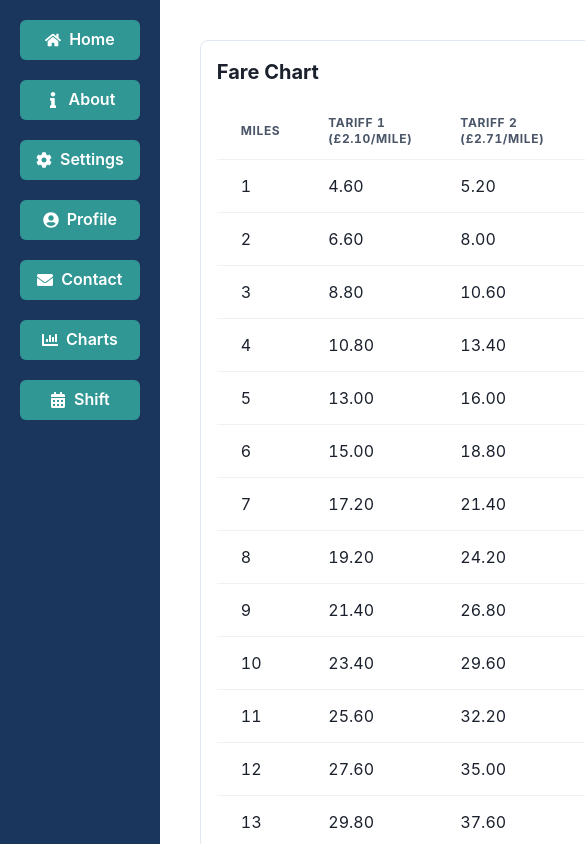
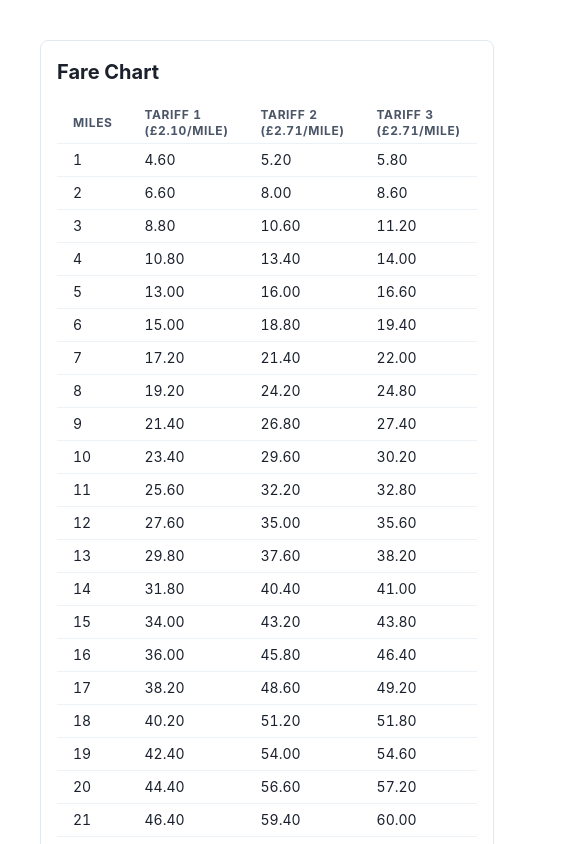
Before and after one commit to GPT-Engineer-App/taxi-journey-pricer, a React (Vite) app: page / in a window 390 px wide. Shown: the top 844 px of the page, 585 px wide, since content can reach past the window. Built offline with nearby package versions, Linux system fonts and the light colour scheme.

Commit message:
make the whole website responsive it doesnt display well on mobile
The website has been updated to be responsive. Flex layouts now adjust based on breakpoints, the sidebar is now collapsible on mobile, and tables are scrollable on smaller screens.

```diff
--- a/src/App.jsx
+++ b/src/App.jsx
@@ -1,5 +1,5 @@
 import { Route, BrowserRouter as Router, Routes } from "react-router-dom";
-import { Box, Flex } from "@chakra-ui/react";
+import { Box, Flex, useBreakpointValue } from "@chakra-ui/react";
 import Index from "./pages/Index";
 import Sidebar from "./components/Sidebar";
 import ChartsDashboard from "./pages/ChartsDashboard";
--- a/src/components/FareChart.jsx
+++ b/src/components/FareChart.jsx
@@ -16,7 +16,7 @@ const FareChart = ({ tariffRates }) => {
       <Text fontSize="xl" fontWeight="bold" mb={4}>
         Fare Chart
       </Text>
-      <Table variant="simple">
+      <Table variant="simple" size="sm" overflowX="auto">
         <Thead>
           <Tr>
             <Th>Miles</Th>
--- a/src/components/Sidebar.jsx
+++ b/src/components/Sidebar.jsx
@@ -1,11 +1,15 @@
 import React from "react";
-import { Box, VStack, Button } from "@chakra-ui/react";
+import { Box, VStack, Button, IconButton, useDisclosure, useBreakpointValue } from "@chakra-ui/react";
 import { NavLink } from "react-router-dom";
-import { FaHome, FaInfo, FaCog, FaUserCircle, FaEnvelope, FaChartBar, FaCalendarAlt } from "react-icons/fa";
+import { FaHome, FaInfo, FaCog, FaUserCircle, FaEnvelope, FaChartBar, FaCalendarAlt, FaBars } from "react-icons/fa";
 
 const Sidebar = () => {
+  const { isOpen, onToggle } = useDisclosure();
+  const displaySidebar = useBreakpointValue({ base: isOpen ? "block" : "none", md: "block" });
+
   return (
-    <Box w="200px" h="100vh" p={5} bg="brand.900" color="white">
+    <Box w={{ base: "full", md: "200px" }} h="100vh" p={5} bg="brand.900" color="white" display={displaySidebar}>
+      <IconButton aria-label="Open Menu" size="lg" mr={2} icon={<FaBars />} onClick={onToggle} display={{ md: "none" }} />
       <VStack align="stretch" spacing={5}>
         <Button leftIcon={<FaHome />} colorScheme="teal" as={NavLink} to="/">
           Home
--- a/src/pages/Index.jsx
+++ b/src/pages/Index.jsx
@@ -1,5 +1,5 @@
 import React, { useState, useMemo } from "react";
-import { Box, Button, Container, FormControl, FormLabel, Input, NumberInput, NumberInputField, Text, VStack, useToast, Grid, Select } from "@chakra-ui/react";
+import { Box, Button, Container, FormControl, FormLabel, Input, NumberInput, NumberInputField, Text, VStack, useToast, Grid, Select, useBreakpointValue } from "@chakra-ui/react";
 import { FaTaxi } from "react-icons/fa";
 import FareChart from "../components/FareChart.jsx";
 
@@ -79,7 +79,7 @@ const Index = () => {
 
   return (
     <Container maxW="container.xl" p={10}>
-      <Grid templateColumns="repeat(2, 1fr)" gap={10}>
+      <Grid templateColumns={useBreakpointValue({ base: "repeat(1, 1fr)", md: "repeat(2, 1fr)" })} gap={6}>
         <FareChart tariffRates={tariffRates} />
         <Box borderWidth="1px" borderRadius="lg" p={8} w="100%" bg="gray.50">
           <VStack spacing={4}>
--- a/src/pages/Shift.jsx
+++ b/src/pages/Shift.jsx
@@ -27,7 +27,7 @@ const JobPriceInput = ({ onAddJobPrice }) => {
 const ShiftChart = ({ shifts }) => {
   const daysOfWeek = ["Monday", "Tuesday", "Wednesday", "Thursday", "Friday", "Saturday", "Sunday"];
   return (
-    <Table variant="striped" colorScheme="teal">
+    <Table variant="striped" colorScheme="teal" size="sm" overflowX="auto">
       <Thead>
         <Tr>
           <Th>Day</Th>
```
